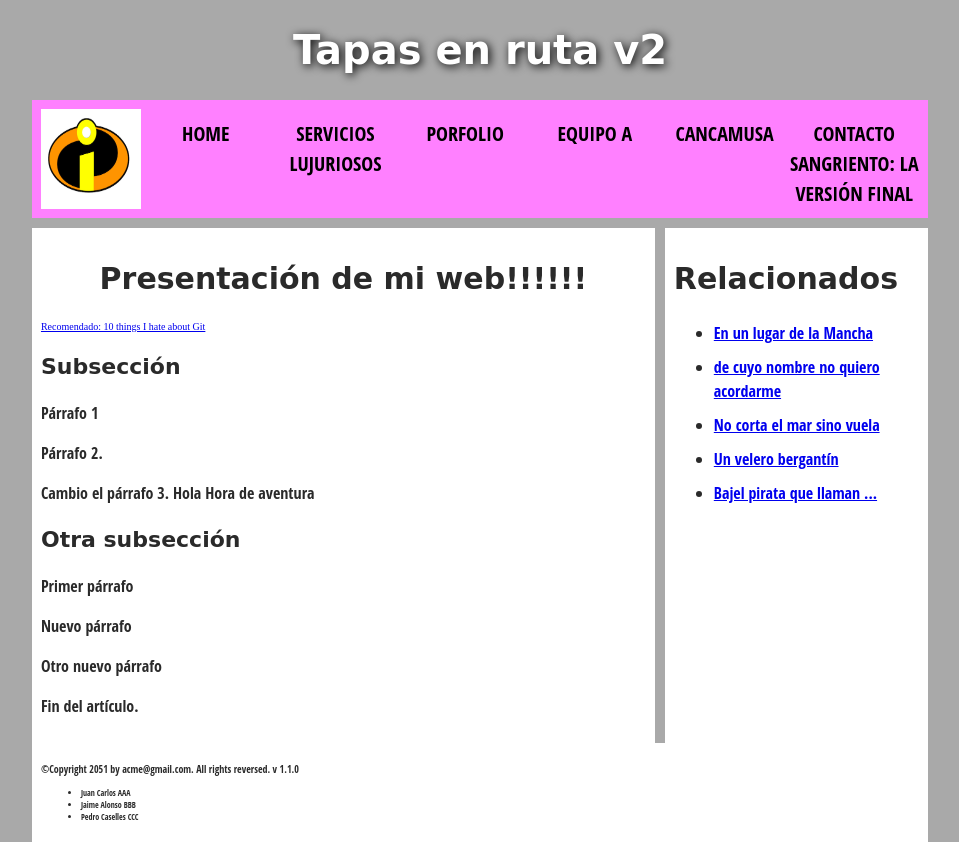
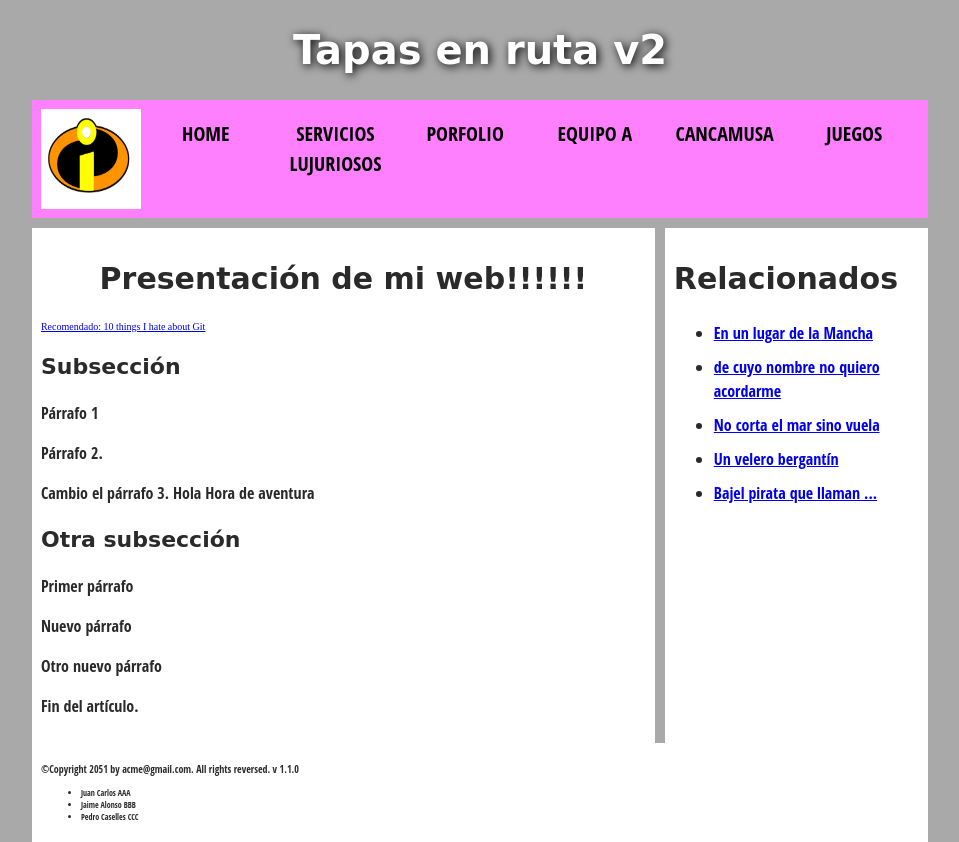
Before and after one commit to alonsoj/curso-git-repo3, a plain HTML site: page index.html in a window 1280 px wide. Shown: the whole page, without its empty margins (160-1119 px from the left). Drawn offline with Linux system fonts and the light colour scheme.

Commit message:
Añadido enlace

```diff
--- a/index.html
+++ b/index.html
@@ -19,7 +19,7 @@
      <li><a href="#">Porfolio</a></li>
      <li><a href="#">Equipo A</a></li>
      <li><a href="#">Cancamusa</a></li>
-     <li><a href="#">Contacto sangriento: la versión final</a></li>
+     <li><a href="#">Juegos</a></li>
    </ul>
 
    </nav>
```
